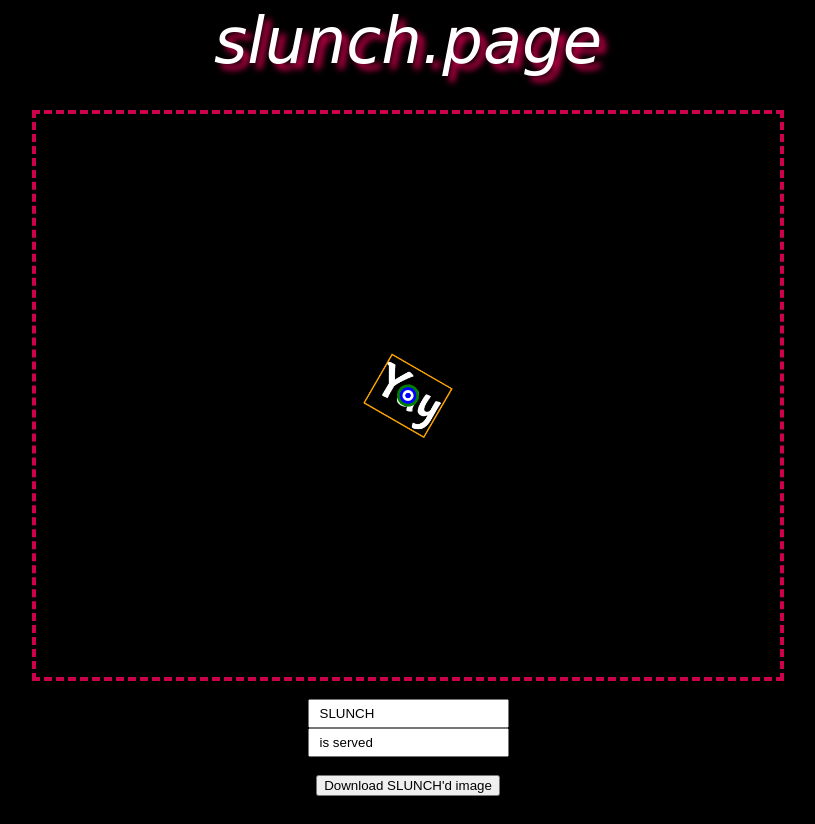
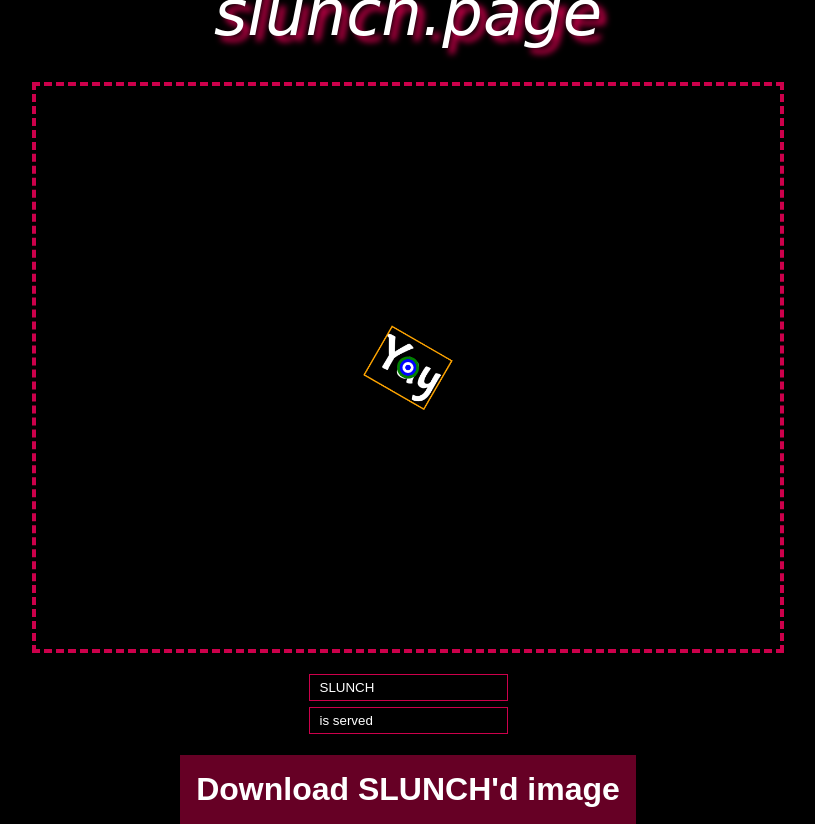
Before and after one commit to BretHudson/slunch.page, a plain HTML site: page index.html in a window 1280 px wide. Shown: the whole page, without its empty margins (232-1047 px from the left). Before the commit the page ends 800 px from the top, so only its background shows below. Drawn offline with Linux system fonts and the light colour scheme; a web font is replaced by a local one.

Commit message:
Modified some styles

```diff
--- a/css/styles.css
+++ b/css/styles.css
@@ -116,5 +116,37 @@ main:not(.state-edit) canvas {
   display: none;
 }
 input[type=text] {
+  background-color: #000;
+  color: #fff;
+  outline: 1px solid var(--color);
+  border: 0;
   padding: 5px 10px;
+  margin: 4px 0;
 }
+button {
+  background: transparent;
+  position: relative;
+  color: #fff;
+  font-weight: 700;
+  font-size: 2rem;
+  padding: 0.5em;
+  outline: 0;
+  border: 0;
+  cursor: pointer;
+}
+button::before {
+  content: '';
+  z-index: -1;
+  position: absolute;
+  background-color: var(--color);
+  left: 0;
+  right: 0;
+  top: 0;
+  bottom: 0;
+  opacity: 0.5;
+  transition: opacity 0.3s;
+}
+button:hover::before {
+  opacity: 1;
+  border: 3px solid #fff;
+}
```
Also changed, not shown: 1 other file.
